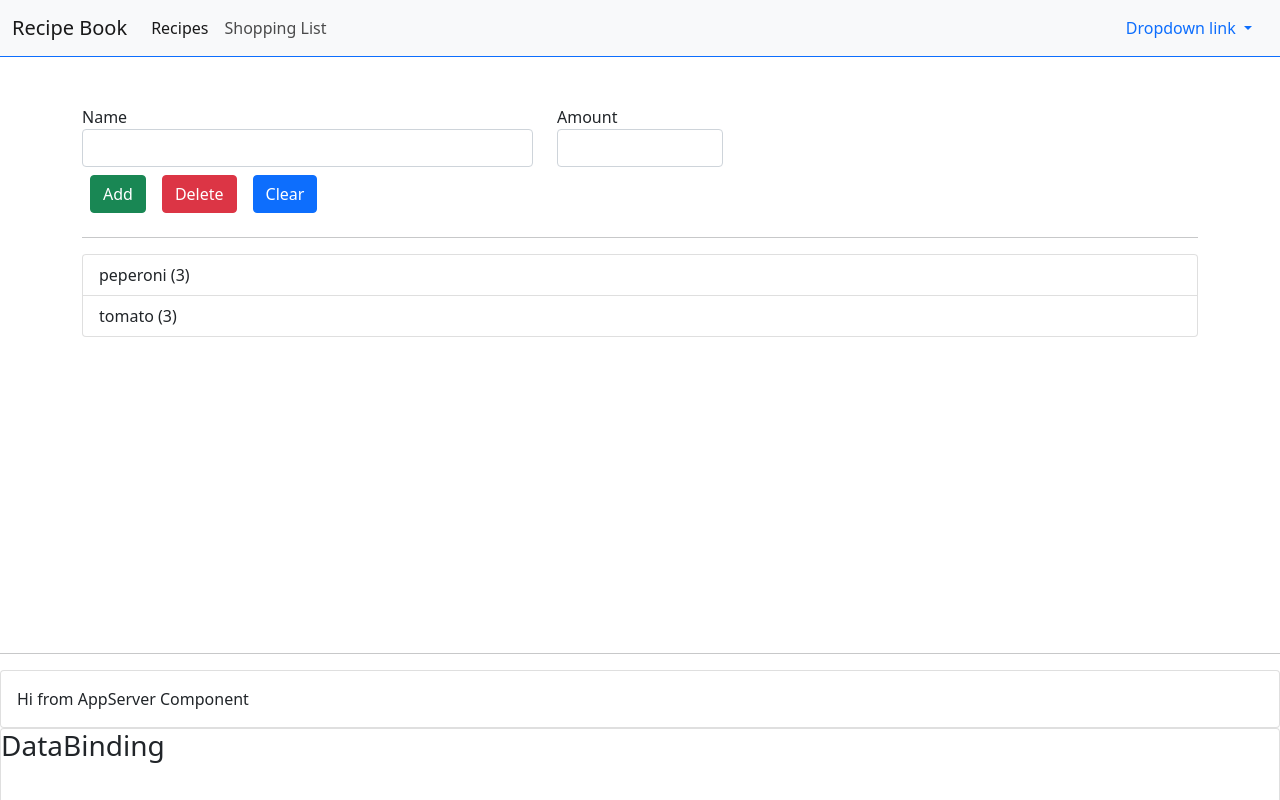
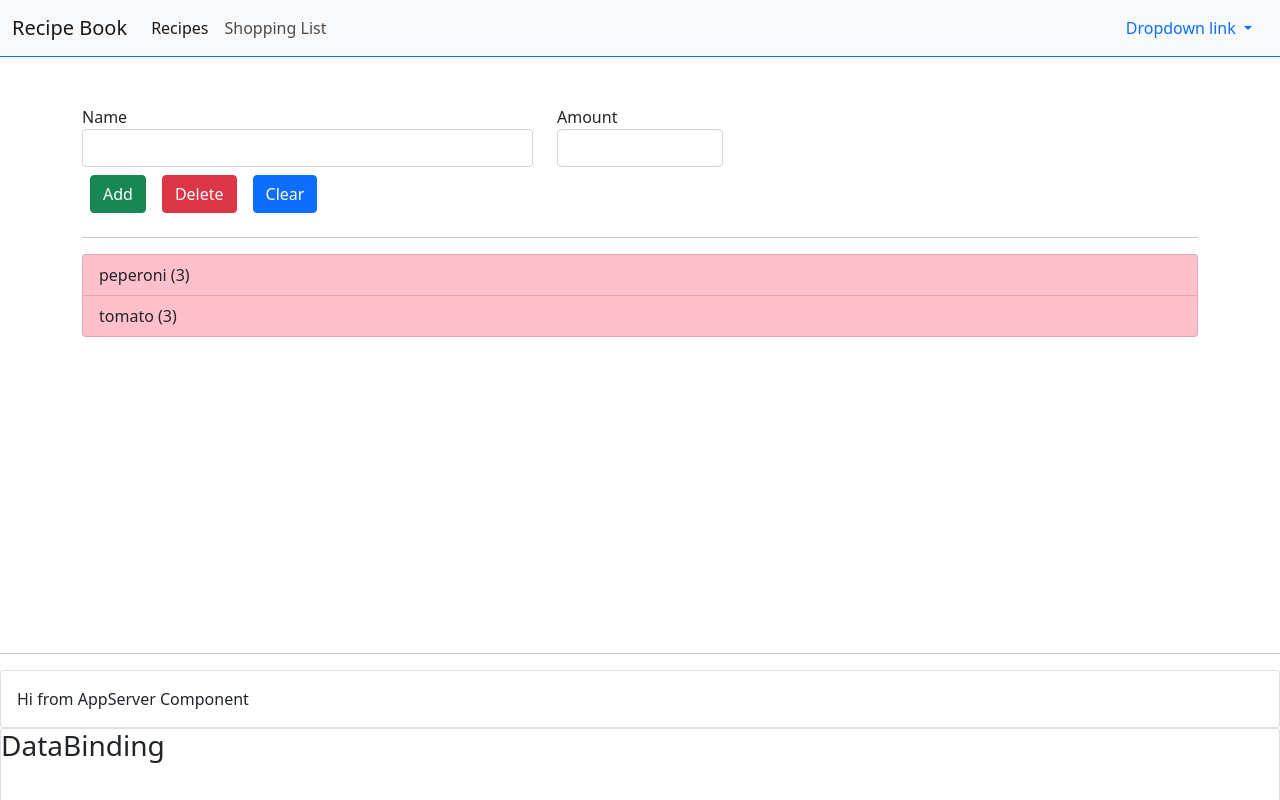
Before and after one commit to Rohit-Kumar-Sah/AngularConcepts, an Angular app: page / in a window 1280 px wide. Both pictures are taken after a click on the link "Shopping List". Shown: the top 800 px of the page. Built offline with nearby package versions, Linux system fonts and the light colour scheme.

Commit message:
ngClass & ngStyle (Attribute Directive)

```diff
--- a/src/app/shopping-list/shopping-list.component.css
+++ b/src/app/shopping-list/shopping-list.component.css
@@ -0,0 +1,3 @@
+.pink {
+  background-color: pink;
+}
--- a/src/app/shopping-list/shopping-list.component.html
+++ b/src/app/shopping-list/shopping-list.component.html
@@ -3,7 +3,9 @@
         <app-shopping-edit (ingredientAdded)="oningredientAdded($event)"></app-shopping-edit>
         <hr>
         <ul class="list-group">
-            <a href="#" style="cursor: pointer;" class="list-group-item" *ngFor="let ingredient of ingredients ">
+            <a href="#" style="cursor: pointer;" class="list-group-item" *ngFor="let ingredient of ingredients "
+                [ngClass]="{pink: ingredients.length%2==0  }"
+                [ngStyle]="{backgroundColor: ingredients.length%2!==0 ? 'red' : 'pink' }">
                 {{ingredient.name}} ({{ingredient.amount}})
             </a>
         </ul>
```
